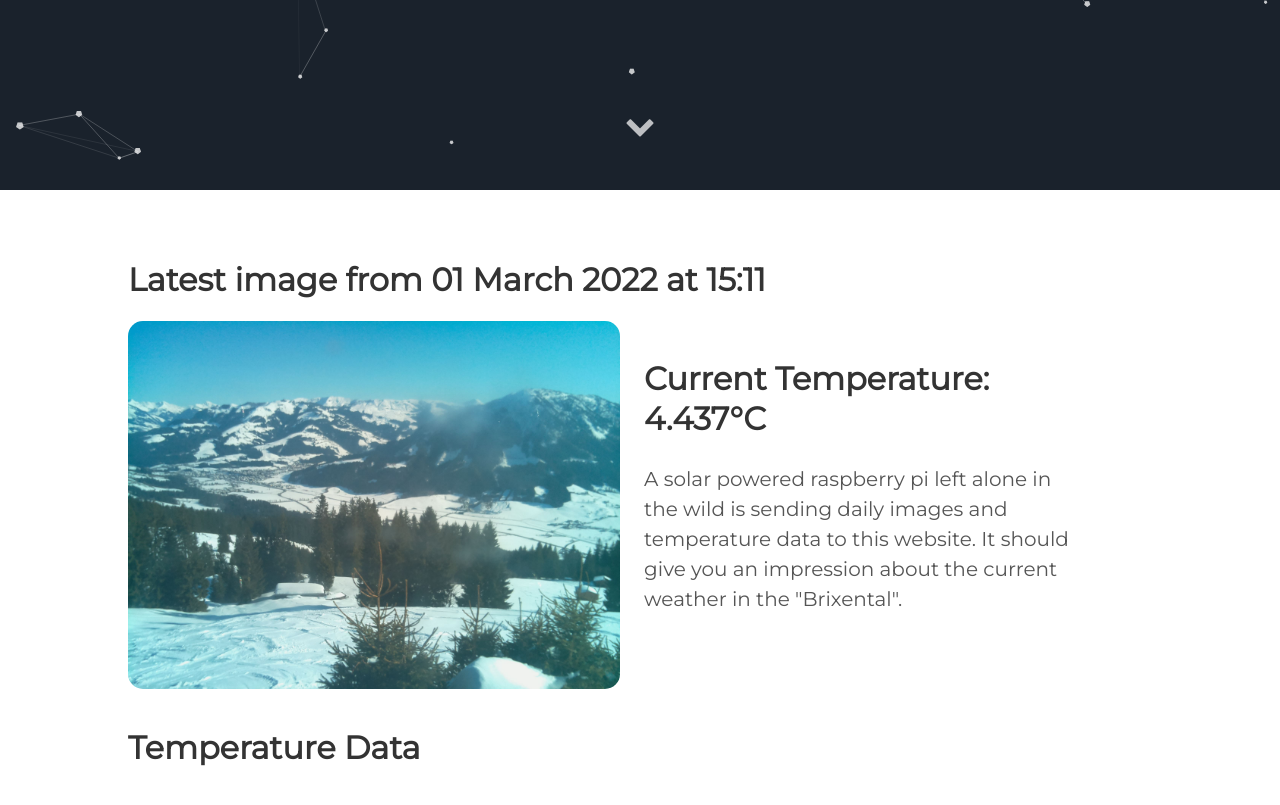
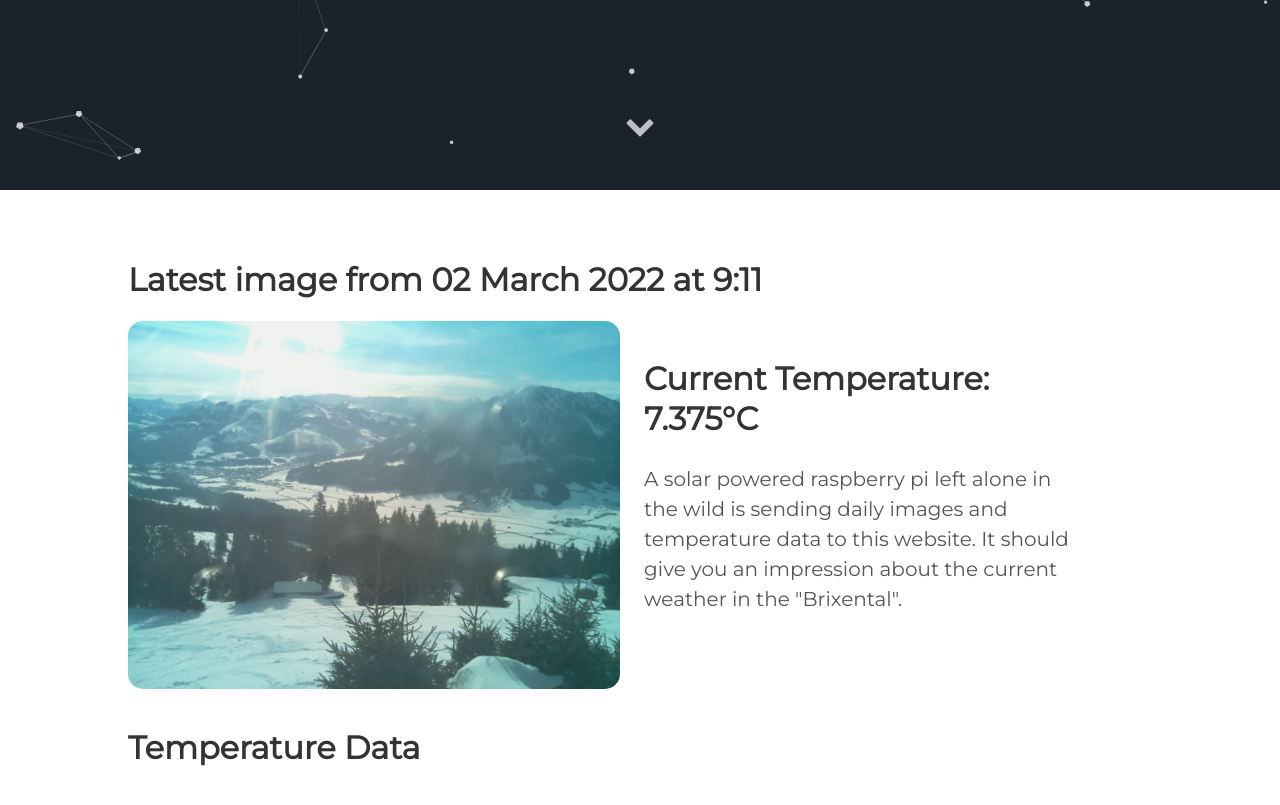
Before and after one commit to vektorious/vektorious.github.io, a Jekyll site: the page built from resources/huette.md, in a window 1280 px wide and 900 px high, scrolled down 710 px. Shown: the top 805 px of the window. Built offline with Jekyll 4.4.1, drawn with Linux system fonts in a browser that asks for light colours.

Commit message:
I'm a bot beep boop

```diff
--- a/resources/huette.md
+++ b/resources/huette.md
@@ -6,13 +6,13 @@ image: '/assets/img/'
 description: 'Live image from the Austrian alps'
 twitter_text: ' '
 ---
-## Latest image from 01 March 2022 at 15:11
+## Latest image from 02 March 2022 at  9:11
 <div class="huette">
   <div class="huette-image">
     <img src="{{ "/assets/img/huette.jpg" | prepend: site.baseurl }}">
   </div>
   <div class="huette-text">
-        <h2>Current Temperature: 4.437°C</h2>
+        <h2>Current Temperature: 7.375°C</h2>
         <p>A solar powered raspberry pi left alone in the wild is sending daily images and temperature data to this website. It should give you an impression about the current weather in the "Brixental".</p>
 
   </div>
```
Also changed, not shown: rpi-script/2022-03-02_090950.txt (renamed from rpi-script/2022-03-01_150949.txt, +5 -5 lines), rpi-script/huette.md (+2 -2 lines), assets/img/huette.jpg, assets/img/temp_plot.png, rpi-script/temp_plot.png, 1 other file.
